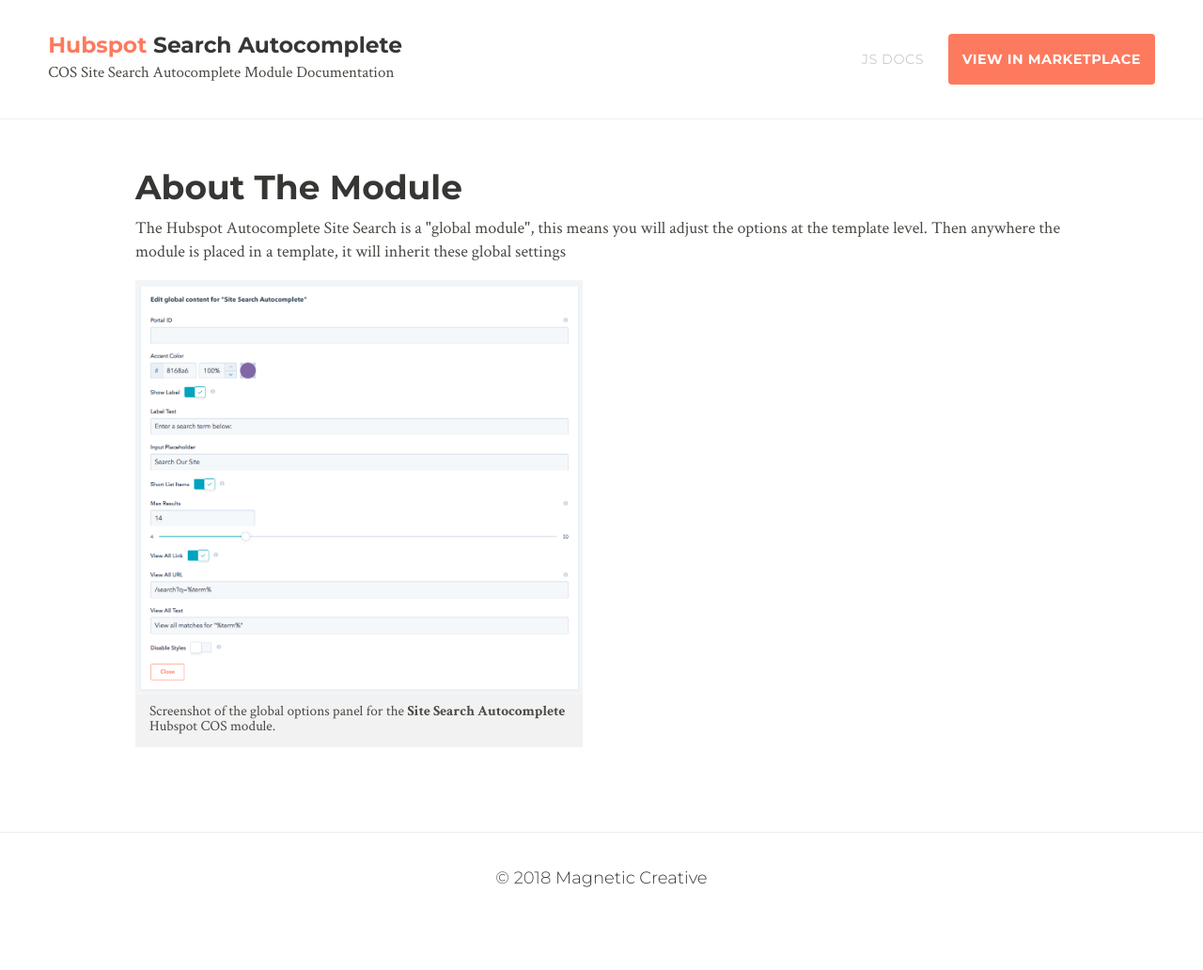
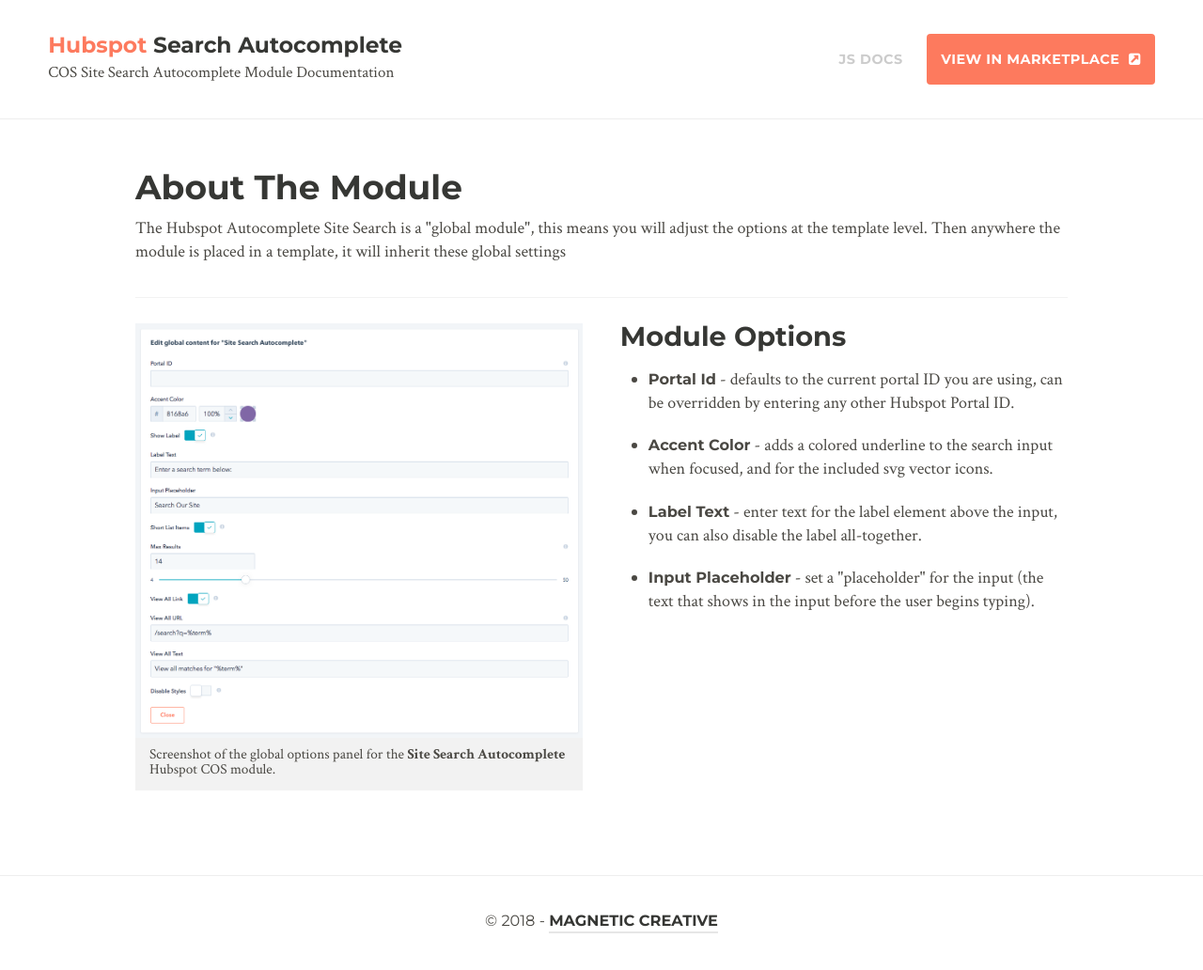
Before and after one commit to magn3tic/hubspot-site-search-autocomplete, a website: page docs/hubspot-cos-module.html in a window 1280 px wide. Shown: the whole page at 94% size. Before the commit the page ends 1001 px from the top, so only its background shows below. Drawn offline with Linux system fonts and the light colour scheme.

Commit message:
cos module docs

```diff
--- a/docs/_scss/docs.scss
+++ b/docs/_scss/docs.scss
@@ -44,6 +44,32 @@
   padding-top: 3em;
   padding-bottom: 5em;
 }
+
+
+.docs-divider {
+  padding-top: 1em;
+  padding-bottom: 1.5em;
+  hr {
+    border:none; margin:0; height:1px;
+    background: darken($white, 5%);
+  }
+}
+
+
+.docs-optlist {
+  padding-left: 30px;
+
+  li {
+    //display: block;
+    margin-bottom: 20px;
+
+    strong {
+      font-family: $heading-font-family;
+      font-size: 0.9em;
+    }
+  }
+}
+
 
 .docs-hscolor {
   color: $hscolor;
@@ -108,7 +134,12 @@
     a {
       display: block;
       color: darken($white, 20%);
-      font-weight: 500;
+      font-weight: 600;
+      transition: all .3s ease;
+
+      &:hover {
+        color: $heading-font-color;
+      }
     }
 
 
@@ -121,6 +152,15 @@
         padding: 17px 15px;
         border-radius: 4px;
         @include font-smoothing();
+
+        i {
+          margin-left: 5px;
+        }
+
+        &:hover {
+          color: $white;
+          background: lighten($hscolor, 5%);
+        }
       }
 
     }
@@ -156,9 +196,22 @@
   text-align: center;
   font-family: $heading-font-family;
 
+  p {
+    font-size: 0.9em;
+    font-weight: 500;
+  }
+
   a {
     color: $heading-font-color;
     display: inline-block;
     position: relative;
+    font-weight: 700;
+    text-transform: uppercase;
+
+    &:after {
+      content:""; display:block; position:absolute;
+      bottom: -2px; left:0; width:100%; height:2px;
+      background: darken($white, 10%);
+    }
   }
 }
--- a/docs/hubspot-cos-module.html
+++ b/docs/hubspot-cos-module.html
@@ -7,6 +7,7 @@
   <meta name="viewport" content="width=device-width, user-scalable=no, initial-scale=1.0, maximum-scale=1.0, minimum-scale=1.0">
 
   <link rel="stylesheet" href="//fonts.googleapis.com/css?family=Montserrat:300,400,700|Crimson+Text:400,400i,700,700i">
+  <link rel="stylesheet" href="//maxcdn.bootstrapcdn.com/font-awesome/4.4.0/css/font-awesome.min.css">
   <link rel="stylesheet" href="./assets/css/docs.css">
 
 </head>
@@ -23,7 +24,9 @@
       <div class="docs-header--links">
         <ul>
           <li><a href="./jquery-plugin.html">JS Docs</a></li>
-          <li class="docs-marketlink"><a href="#0">View In Marketplace</a></li>
+          <li class="docs-marketlink">
+            <a href="#0">View In Marketplace <i class="fa fa-external-link-square" aria-hidden="true"></i></a>
+          </li>
         </ul>
       </div>
 
@@ -38,6 +41,8 @@
         <h3>About The Module</h3>
         <p>The Hubspot Autocomplete Site Search is a "global module", this means you will adjust the options at the template level.  Then anywhere the module is placed in a template, it will inherit these global settings</p>
 
+        <div class="docs-divider"><hr></div>
+
         <div class="grid-row">
           <div class="grid-item">
             <figure class="docs-img">
@@ -46,7 +51,13 @@
             </figure>
           </div>
           <div class="grid-item">
-
+            <h4>Module Options</h4>
+            <ul class="docs-optlist">
+              <li><strong>Portal Id</strong> - defaults to the current portal ID you are using, can be overridden by entering any other Hubspot Portal ID.</li>
+              <li><strong>Accent Color</strong> - adds a colored underline to the search input when focused, and for the included svg vector icons.</li>
+              <li><strong>Label Text</strong> - enter text for the label element above the input, you can also disable the label all-together.</li>
+              <li><strong>Input Placeholder</strong> - set a "placeholder" for the input (the text that shows in the input before the user begins typing).</li>
+            </ul>
           </div>
         </div>
 
@@ -62,7 +73,7 @@
   <footer class="docs-footer">
     <div class="docs-inner">
       <div class="docs-footer--copyright">
-        <p>&copy; 2018 <a href="https://magneticcreative.com">Magnetic Creative</a></p>
+        <p>&copy; 2018 - <a href="https://magneticcreative.com">Magnetic Creative</a></p>
       </div>
     </div>
   </footer>
```
Also changed, not shown: docs/jquery-plugin.html (+5 -3 lines), docs/assets/css/docs.css, readme.md, 1 other file.
